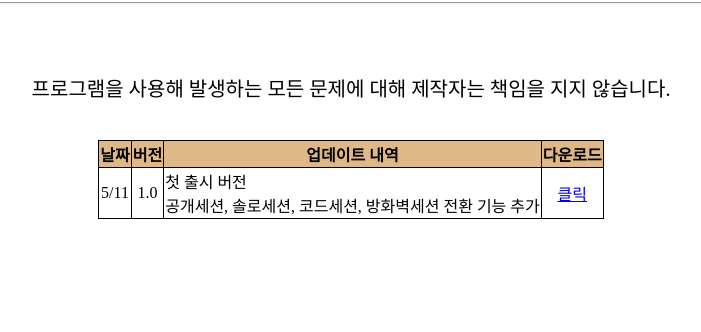
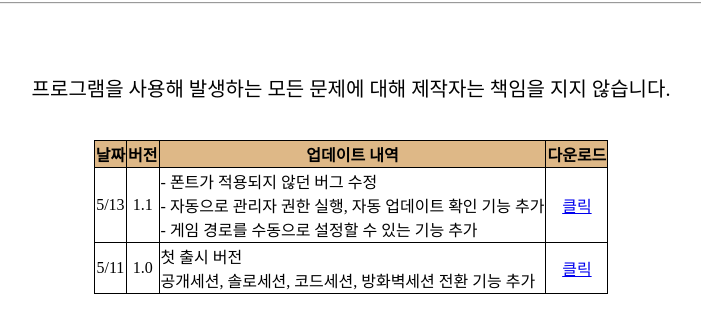
Before and after one commit to WhiteFaceHair/whitefacehair.github.io, a plain HTML site: page GUIsmDownload.html in a window 1280 px wide. Shown: the part 128-460 px from the top of the page, without its empty margins (289-990 px from the left). Drawn offline with Linux system fonts and the light colour scheme.

Commit message:
Add files via upload

```diff
--- a/GUIsmDownload.html
+++ b/GUIsmDownload.html
@@ -75,6 +75,16 @@
         </thead>
         <tbody>
             <tr>
+                <td class="center">5/13</td>
+                <td class="center">1.1</td>
+                <td>
+                    - 폰트가 적용되지 않던 버그 수정<br>
+                    - 자동으로 관리자 권한 실행, 자동 업데이트 확인 기능 추가<br>
+                    - 게임 경로를 수동으로 설정할 수 있는 기능 추가
+                </td>
+                <td class="center"><a href="https://github.com/WhiteFaceHair/SessionManager/releases/download/new/SessionManager-1.1.exe">클릭</a></td>
+            </tr>
+            <tr>
                 <td class="center">5/11</td>
                 <td class="center">1.0</td>
                 <td>첫 출시 버전<br>
```
